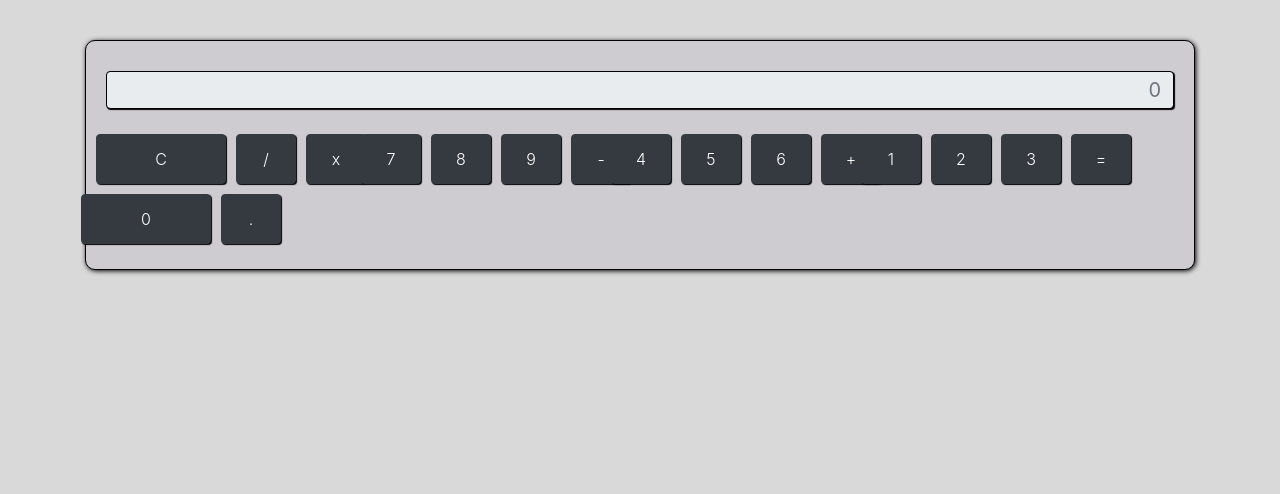
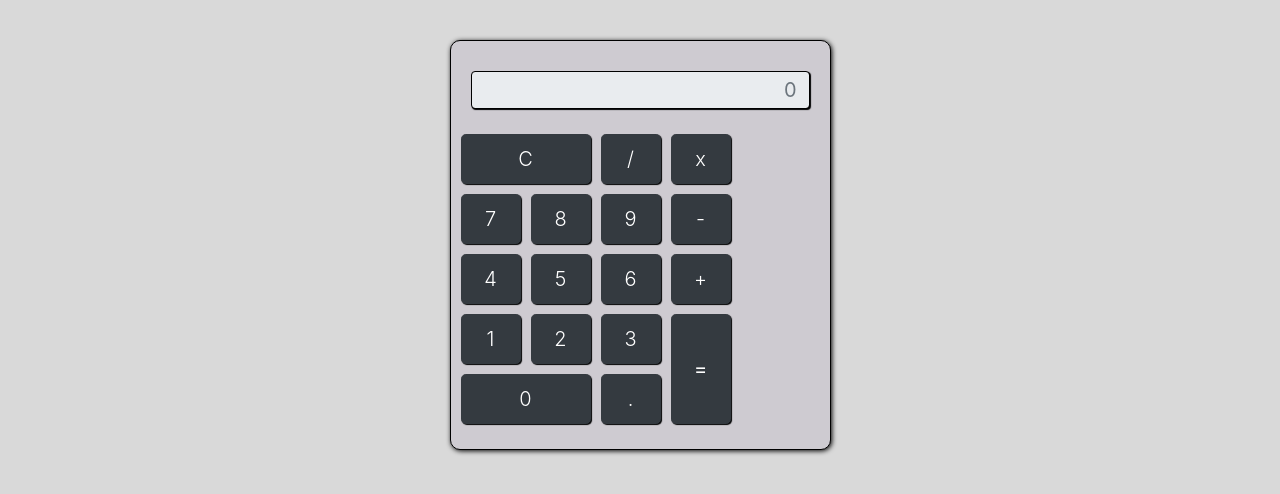
Before and after one commit to YasAmerico/calculadora, a plain HTML site: page index.html in a window 1280 px wide. Drawn offline with nearby package versions, Linux system fonts and the light colour scheme.

Commit message:
Update index.html

```diff
--- a/index.html
+++ b/index.html
@@ -1,5 +1,4 @@
-<!DOCTYPE html>
-<html lang="en">
+<html>
 <head>
     <title>Calculadora</title>
         <link rel="stylesheet" href="https://stackpath.bootstrapcdn.com/bootstrap/4.1.3/css/bootstrap.min.css" integrity="sha384-MCw98/SFnGE8fJT3GXwEOngsV7Zt27NXFoaoApmYm81iuXoPkFOJwJ8ERdknLPMO" crossorigin="anonymous">
@@ -43,51 +42,50 @@
     </style>
 </head>
 <body style="background: #D9D9D9;">
+
     <div class="container">
         <div class="row">
           <div class="col d-flex justify-content-center">
-                <br>
+            <br />
+
             <div class="calculadora">
-                    <input id="resultado" type="text" class="form-control resultado" placeholder="0" disabled="disabled">
-                    <div class="row">
-                        <button onclick="calcular ('acao','c')"type="button"
-                        class="btn btn-dark btn-leg clear font-weight-light">C</button>
-                        <button onclick="calcular ('acao','/')"type="button"
-                        class="btn btn-dark btn-leg font-weight-light">/</button>
-                        <button onclick="calcular ('acao','*')"type="button"
-                        class="btn btn-dark btn-leg font-weight-light">x</button>
+              <input id="resultado" type="text" class="form-control resultado" placeholder="0" disabled="disabled" />
 
               <div class="row">
-                            <button onclick="calcular ('acao','7')"type="button"class="btn btn-dark btn-leg font-weight-light">7</button>
-                        <button onclick="calcular ('acao','8')"type="button"class="btn btn-dark btn-leg font-weight-light">8</button>
-                        <button onclick="calcular ('acao','9')"type="button"class="btn btn-dark btn-leg font-weight-light">9</button>
-                        <button onclick="calcular ('acao','_')"type="button"class="btn btn-dark btn-leg font-weight-light">-</button>
+                <button  onclick="calcular('acao', 'c')" type="button" class="btn btn-dark btn-lg clear font-weight-light">C</button>
+                <button  onclick="calcular('acao', '/')" type="button" class="btn btn-dark btn-lg font-weight-light">/</button>
+                <button  onclick="calcular('acao', '*')" type="button" class="btn btn-dark btn-lg font-weight-light">x</button>
               </div>
 
               <div class="row">
-                            <button onclick="calcular ('acao','4')"type="button"class="btn btn-dark btn-leg font-weight-light">4</button>
-                        <button onclick="calcular ('acao','5')"type="button" class="btn btn-dark btn-leg font-weight-light">5</button>
-                        <button onclick="calcular ('acao','6')"type="button"class="btn btn-dark btn-leg font-weight-light">6</button>
-                        <button onclick="calcular ('acao','+')"type="button"class="btn btn-dark btn-leg font-weight-light">+</button>
+                <button  onclick="calcular('valor', 7)" type="button" class="btn btn-dark btn-lg font-weight-light">7</button>
+                <button  onclick="calcular('valor', 8)" type="button" class="btn btn-dark btn-lg font-weight-light">8</button>
+                <button  onclick="calcular('valor', 9)" type="button" class="btn btn-dark btn-lg font-weight-light">9</button>
+                <button  onclick="calcular('acao', '-')"  type="button" class="btn btn-dark btn-lg font-weight-light">-</button>
               </div>
 
               <div class="row">
-                            <button onclick="calcular ('acao','1')"type="button"class="btn btn-dark btn-leg font-weight-light">1</button>
-                        <button onclick="calcular ('acao','2')"type="button"class="btn btn-dark btn-leg font-weight-light">2</button>
-                        <button onclick="calcular ('acao','3')"type="button"class="btn btn-dark btn-leg font-weight-light">3</button>
-                        <button onclick="calcular ('acao','=')"type="button" class="btn btn-dark btn-leg font-weight-light">=</button>
+                <button  onclick="calcular('valor', 4)" type="button" class="btn btn-dark btn-lg font-weight-light">4</button>
+                <button  onclick="calcular('valor', 5)" type="button" class="btn btn-dark btn-lg font-weight-light">5</button>
+                <button  onclick="calcular('valor', 6)" type="button" class="btn btn-dark btn-lg font-weight-light">6</button>
+                <button  onclick="calcular('acao', '+')" type="button" class="btn btn-dark btn-lg font-weight-light">+</button>
               </div>
-                        <div class="row" style="margin-top: -60;">
-                            <button onclick="calcular ('valor','0')"type="button"class="btn btn-dark zero btn-leg font-weight-light">0</button>
-                        <button onclick="calcular ('acao','.')"type="button"class="btn btn-dark btn-leg font-weight-light">.</button>
+
+              <div class="row">
+                <button onclick="calcular('valor', 1)" type="button" class="btn btn-dark btn-lg font-weight-light">1</button>
+                <button onclick="calcular('valor', 2)" type="button" class="btn btn-dark btn-lg font-weight-light">2</button>
+                <button onclick="calcular('valor', 3)" type="button" class="btn btn-dark btn-lg font-weight-light">3</button>
+                <button onclick="calcular('acao', '=')" type="button" class="btn btn-dark btn-lg enter">=</button>
+              </div>
+
+              <div class="row" style="margin-top: -60px">
+                <button onclick="calcular('valor', 0)" type="button" class="btn btn-dark zero btn-lg font-weight-light">0</button>
+                <button onclick="calcular('acao', '.')" type="button" class="btn btn-dark btn-lg font-weight-light">.</button>
+              </div>
+
             </div>
           </div>
         </div>
     </div>
-
-        </div>
-
-
-    </div>
 </body>
 </html>
```
Lines whose indentation alone changed are shown as unchanged.
